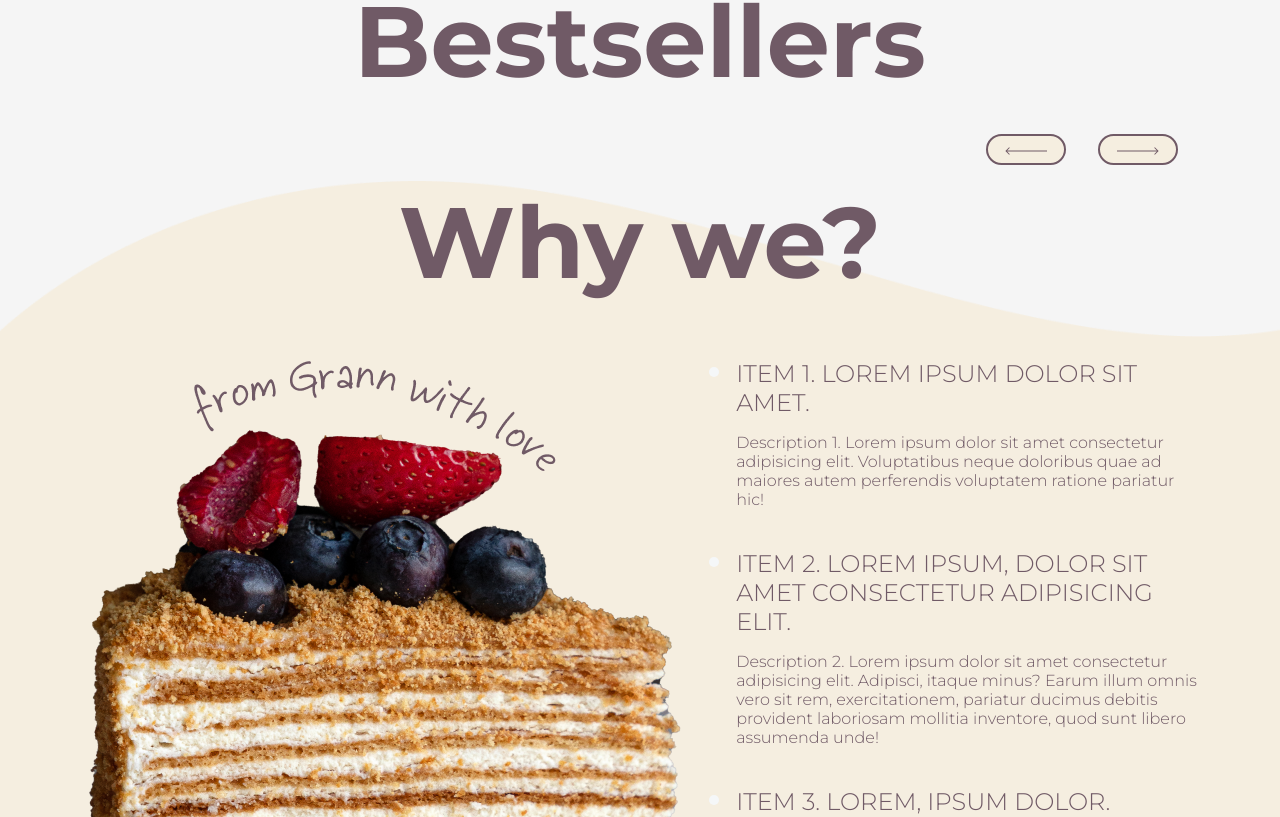
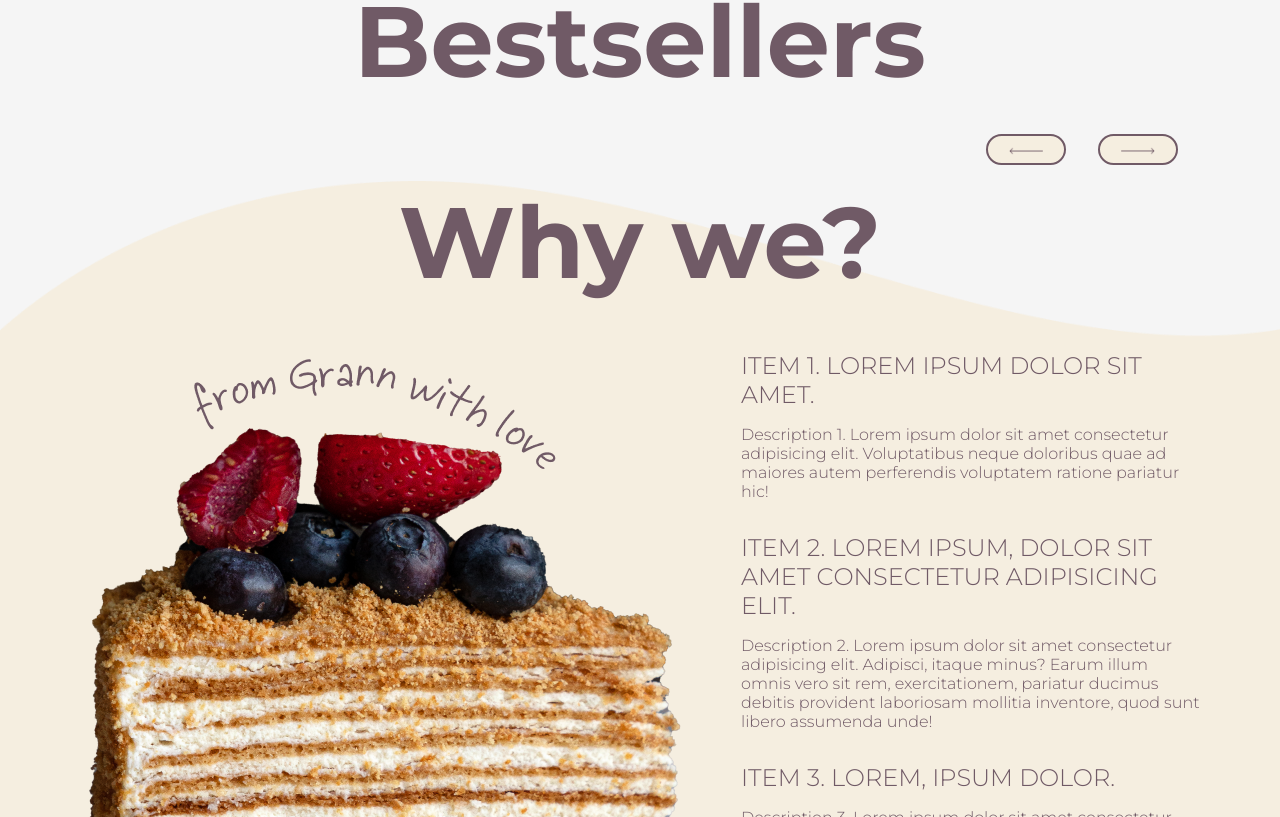
Before and after one commit to Dzmi3y/CupcakeShop, a React (Create React App) app in the folder CupcakeShopClient/: page / in a window 1280 px wide. Shown: the part 1603-2420 px from the top of the page. Built offline with nearby package versions, Linux system fonts and the light colour scheme; no server answers; what axios-mock-adapter would draw is missing.

Commit message:
fix adaptive markup

```diff
--- a/CupcakeShopClient/src/components/common/ProductCard.tsx
+++ b/CupcakeShopClient/src/components/common/ProductCard.tsx
@@ -33,8 +33,11 @@ const TitleContainer = styled.div`
     margin-top: 1rem;
     display: flex;
     justify-content: space-between;
-    width: 100%;
+    width: 90%;
     max-width: 393px;
+    @media (min-width: 958px) {
+        width: 100%;
+    }
 `;
 const Title = styled.div`
     font-size: var(--font-size-large);
@@ -42,8 +45,11 @@ const Title = styled.div`
 const Description = styled.div`
     font-size: var(--font-size-medium);
     text-align: left;
-    width: 100%;
+    width: 90%;
     max-width: 393px;
+    @media (min-width: 958px) {
+        width: 100%;
+    }
     `;
 
 
@@ -81,13 +87,12 @@ const Details = styled.div`
 
 `;
 
-type ProductCardProps={
+type ProductCardProps = {
     product: Product,
     goToDetail: (id: number) => void
 };
 
-
-export const ProductCard: React.FC<ProductCardProps> = ({product,goToDetail}) => {
+export const ProductCard: React.FC<ProductCardProps> = ({ product, goToDetail }) => {
     return (
         <Container className='productCard' id={product.id + ""}>
             <ImgContainer onClick={() => { goToDetail(product.id) }}>
@@ -96,11 +101,11 @@ export const ProductCard: React.FC<ProductCardProps> = ({product,goToDetail}) =>
                     <Details>Details</Details>
                 </OverlayElement>
             </ImgContainer>
-            <TitleContainer>
-                <Title>{product.name}</Title>
-                <Cart product={product} />
-            </TitleContainer>
-            <Description>{product.price}$ / {product.weight}{product.unitOfMeasurement}</Description>
+                <TitleContainer>
+                    <Title>{product.name}</Title>
+                    <Cart product={product} />
+                </TitleContainer>
+                <Description>{product.price}$ / {product.weight}{product.unitOfMeasurement}</Description>
         </Container>
     )
 }
--- a/CupcakeShopClient/src/components/pages/Catalog/CatalogPage.tsx
+++ b/CupcakeShopClient/src/components/pages/Catalog/CatalogPage.tsx
@@ -15,7 +15,6 @@ import { addProductToCart } from "../../../store/reducers/cartReducer";
 const Container = styled.main`
   margin: 0 5%;
 `;
-
 
 const List = styled.div`
   display: grid;
@@ -37,12 +36,11 @@ const List = styled.div`
 
 `;
 
-
 const Title = styled.div`
   font-family: var(--font-family-title);
-  font-size: var(--text-size-huge-mobil);
+  font-size: var(--text-size-extra-large);
   text-align: center;
-  margin: 1rem 0;
+  margin: 1rem 0 2rem 0;
   @media (min-width: 958px) {
     font-size: var(--text-size-huge);
   }
@@ -54,6 +52,7 @@ const ProductPageNavigationContainer = styled.nav`
   justify-content: center;
   margin: 3rem 0;
   gap: 10px;
+
 
   .selected{
     cursor: none;
@@ -181,11 +180,18 @@ export const CatalogPage = () => {
         <ProductPageNavigationElement onClick={() => { navToPageByNumber(pageInfo.page - 1) }}>
           <LeftArrow src={ArowImage} alt='lefr arrow' />
         </ProductPageNavigationElement>
-
-        {totalPagesArray.map(n => (
-          <ProductPageNavigationNumber key={n} className={pageInfo.page === n ? "selected" : ""} onClick={() => { navToPageByNumber(n) }}>
-            {totalPagesArray.length === n ? n : n + ","}
-          </ProductPageNavigationNumber>))}
+        {totalPagesArray.map(n => {
+          if (totalPagesArray.length > 6) {
+            if (pageInfo.page - 2 <= n && n <= pageInfo.page + 2) {
+              return (
+                <ProductPageNavigationNumber key={n} className={pageInfo.page === n ? "selected" : ""} onClick={() => { navToPageByNumber(n) }}>
+                  {totalPagesArray.length === n ? n : n + ","}
+                </ProductPageNavigationNumber>)
+            };
+          }
+          return("");
+        }
+        )}
 
         <ProductPageNavigationElement onClick={() => { navToPageByNumber(pageInfo.page + 1) }}>
           <RightArrow src={ArowImage} alt='right arrow' />
--- a/CupcakeShopClient/src/components/pages/HomePage/Bestsellers.tsx
+++ b/CupcakeShopClient/src/components/pages/HomePage/Bestsellers.tsx
@@ -52,6 +52,8 @@ const DesktopNavigation = styled.div`
 const MobilNavigation = styled.div`
     display: flex;
     justify-content: center;
+    width: 90%;
+
     margin: 2rem auto 3rem auto;
     .blocked{
         cursor: default;
@@ -72,18 +74,19 @@ const SlideNavigationElement = styled.div`
     text-align: center;
 `;
 const RightArrow = styled.img`
-    transform: rotate(180deg);
-    margin-top: 11px;
+    transform: rotate(180deg) scale(0.8);;
+    margin: 11px 0px 0 0px;
 `;
 const LeftArrow = styled.img`
-    margin-top: 11px;
+     margin: 11px 0px 0 0px;
+     transform: scale(0.8);
 `;
 const DotsContainer = styled.div`
     display: flex;
     justify-content: center;
     gap: 5px;
     min-width: 210px;
-    margin: auto 1rem auto 1rem;
+    margin: auto 0 auto 0;
     .selected{
             background-color: var(--color-dark);
     }
--- a/CupcakeShopClient/src/components/pages/HomePage/DeliveryInfo.tsx
+++ b/CupcakeShopClient/src/components/pages/HomePage/DeliveryInfo.tsx
@@ -8,7 +8,7 @@ const Container = styled.section`
     justify-content: center;
     margin-top: 5rem;
     flex-direction: column;
-    margin-bottom: 15rem;
+    margin-bottom: 5rem;
 
     .midleElement {
             border-left: 0;
@@ -19,6 +19,7 @@ const Container = styled.section`
         }
 
     @media (min-width: 958px) {
+        margin-bottom: 15rem;
         flex-direction: row;
         .midleElement {
             padding: 0 1rem 0 1rem;
--- a/CupcakeShopClient/src/components/pages/HomePage/WhyWe.tsx
+++ b/CupcakeShopClient/src/components/pages/HomePage/WhyWe.tsx
@@ -28,14 +28,14 @@ const Cupcake = styled.img`
         height: 629px;
     }
 `;
-const List = styled.ul`
+const List = styled.div`
     margin-top: 3rem;
     text-align: center;
     list-style-type: none;
     order: 1;
     @media (min-width: 958px) {
         text-align: left;
-        margin-left: 1%;
+        margin-left: 5%;
         list-style-type: disc;
         order: 2;
     }
@@ -43,7 +43,7 @@ const List = styled.ul`
         margin-left: 10%;
     }
 `;
-const ListItem = styled.li`
+const ListItem = styled.div`
     font-size: var(--text-size-medium);
     text-transform: uppercase;
     margin-bottom: 1rem;
--- a/CupcakeShopClient/src/components/pages/OrderPage.tsx
+++ b/CupcakeShopClient/src/components/pages/OrderPage.tsx
@@ -264,7 +264,7 @@ const ThanksContainer = styled.div`
   };
   .popupTitle{
     font-size: var(--text-size-extra-large);
-    margin-bottom: 0;
+    margin: 1rem 0 0  0;
   }
 `;
 const CakeImgElement = styled.img`
```
Also changed, not shown: CupcakeShopClient/src/components/pages/HomePage/HomePage.tsx (+6 -6 lines).
